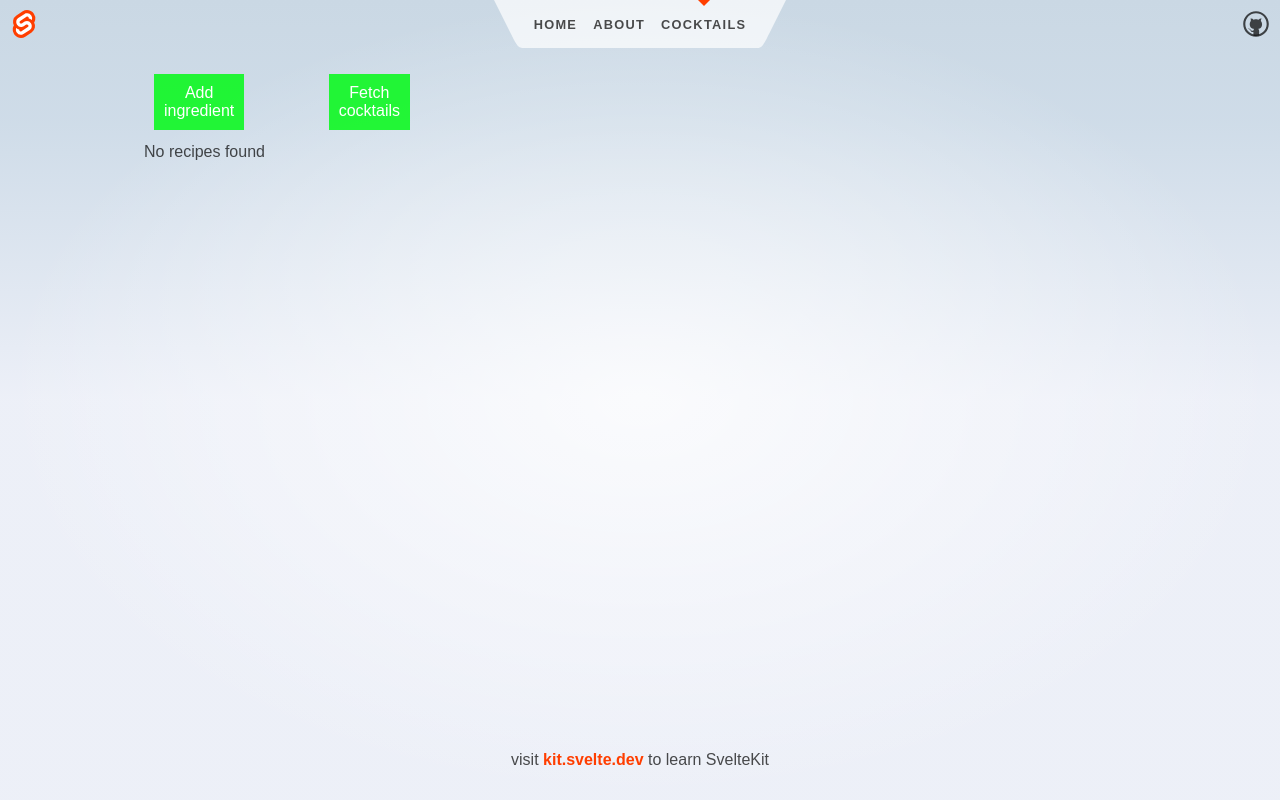
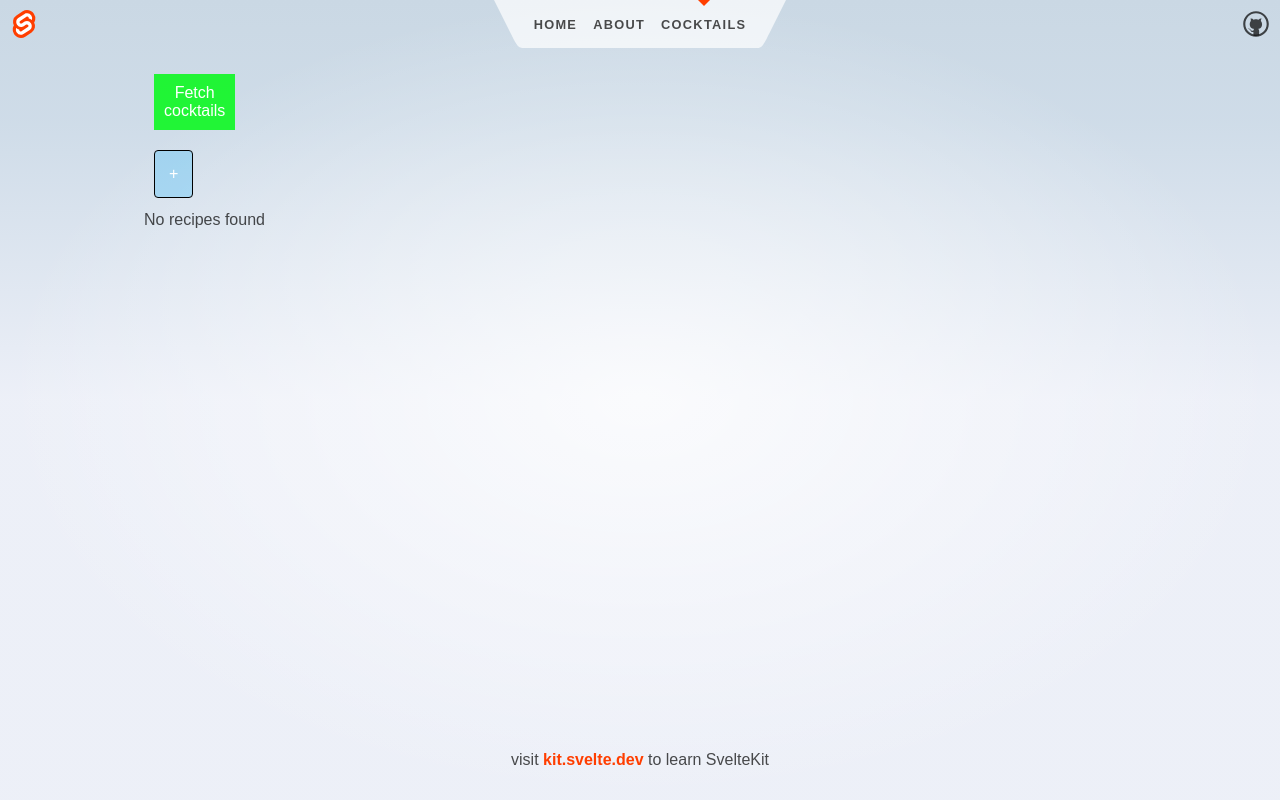
Before and after one commit to will-k-minor/cockatool, a SvelteKit app: page /cocktails in a window 1280 px wide. Built offline with nearby package versions, Linux system fonts and the light colour scheme.

Commit message:
add-ingredient card

```diff
--- a/src/routes/cocktails/+page.svelte
+++ b/src/routes/cocktails/+page.svelte
@@ -37,14 +37,16 @@
 </script>
 
 <span class="button-options">
-    <button on:click={addIngredientField}>Add ingredient</button>
     <button on:click={async () => await fetchCocktails()}>Fetch cocktails</button>
 </span>
 
 <div class="grid-container">
     {#each ingredients as ingredient, i}
-        <IngredientCard bind:ingredient={ingredient} {i} {removeIngredient} />
+        <IngredientCard bind:ingredient={ingredient} removeIngredient={() => removeIngredient(i) }/>
     {/each}
+    <div class="add-ingredient-card">
+        <button class="add-ingredient-button" on:click={addIngredientField}>+</button>
+    </div>
 </div>
 
 {#if recipes.length === 0}
@@ -86,6 +88,30 @@
         gap: 10px;
     }
 
+    .add-ingredient-card {
+        display: flex;
+        justify-content: center;
+        align-items: center;
+        padding: 4px;
+        margin: 10px;
+        min-width: 150;
+        min-height: 250;
+        max-width: fit-content;
+        max-height: fit-content;
+        border: 1px solid #000000;
+        border-radius: 4px;
+        background-color: #00aeff3b;
+    }
+
+    .add-ingredient-button {
+        background-color: #00aeff00;
+        color: #ffffff;
+        border: none;
+        padding: 10px;
+        cursor: pointer;
+        max-width: min-content;
+    }
+
     button {
         background-color: #00fa15d7;
         color: #ffffff;
--- a/src/routes/cocktails/IngredientCard.svelte
+++ b/src/routes/cocktails/IngredientCard.svelte
@@ -1,14 +1,13 @@
 
 <script lang=ts>
     export let ingredient: string;
-    export let i;
     export let removeIngredient: Function;
     let editEnabled = false;
 </script>
 
 <button class="ingredient-card" on:click={() => editEnabled = true} >
     <div class="card-header">
-        <button class="x-button" on:click={() => removeIngredient(i)}>-</button>
+        <button class="x-button" on:click={() => removeIngredient()}>-</button>
     </div>
     <img src="src/assets/bottle.png" alt="bottle" class="icon-image"/>
     <input
```
